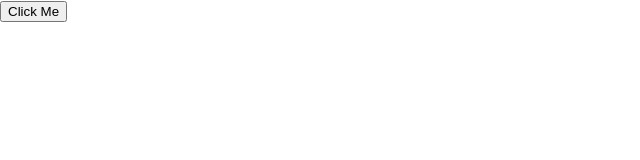
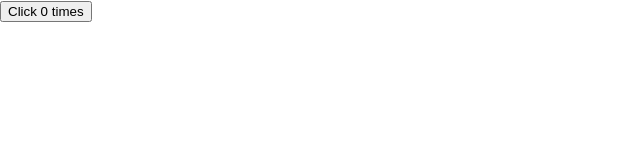
Before and after one commit to KyiPhyuKhant/reactbasicapp, a React (Create React App) app: page / in a window 1280 px wide. Shown: the top 160 px of the page, without its empty margins (0-640 px from the left). Built offline with nearby package versions, Linux system fonts and the light colour scheme.

Commit message:
Updating the screen

```diff
--- a/src/App.js
+++ b/src/App.js
@@ -1,10 +1,14 @@
-function MyButton () {
-  function handleClick (){
-    alert ('You clicked me!');
+import { useState } from "react";
+
+function MyButton() {
+
+  const [count, setCount] = useState(0);
+  function handleClick() {
+    setCount(count + 1);
   }
   return (
     <button onClick={handleClick}>
-      Click Me
+      Click {count} times
     </button>
   );
 }
```
